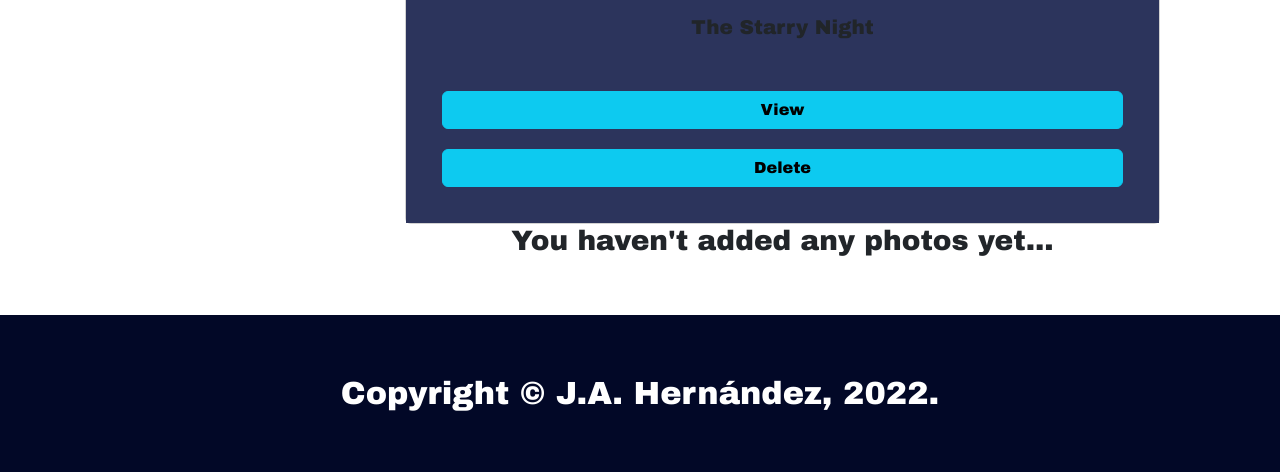
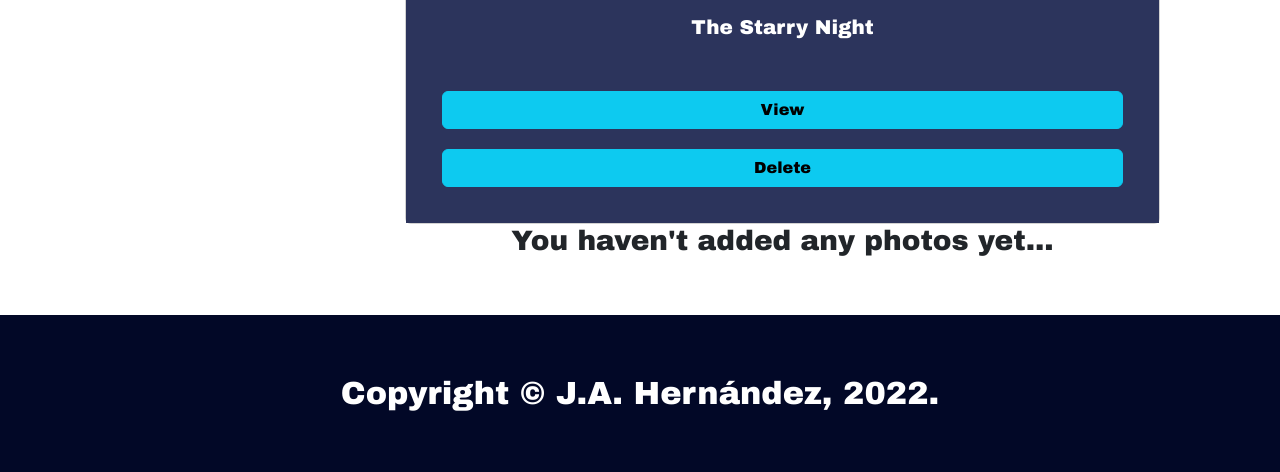
Before and after one commit to albertiaedev/photoapp, a Django app: template photoapp/app/templates/app/gallery.html in a window 1280 px wide. Shown: the part 949-1421 px from the top of the page. Run offline with Django 3.2, Linux system fonts and the light colour scheme; the template is opened without the code that fills it, so the values that code supplies are empty.

Commit message:
Changed color of typography in image cards

```diff
--- a/photoapp/app/templates/app/gallery.html
+++ b/photoapp/app/templates/app/gallery.html
@@ -20,6 +20,7 @@
     }
     .sidebar-title{
       background: #020827;
+      color: #fff;
       font-size: 20px;
       padding: 10px;
       list-style: none;
@@ -47,6 +48,7 @@
     }
     .card-body {
       background: #2c345c;
+      color: #fff;
     }
     .col-md-12 {
       padding: 10px;
@@ -76,7 +78,7 @@
     .card-category {
       padding: 30px;
       margin-bottom: 10px;
-      color: #000;
+      color: #02e0f0;
       text-decoration: none;
     }
     .btn {
```
